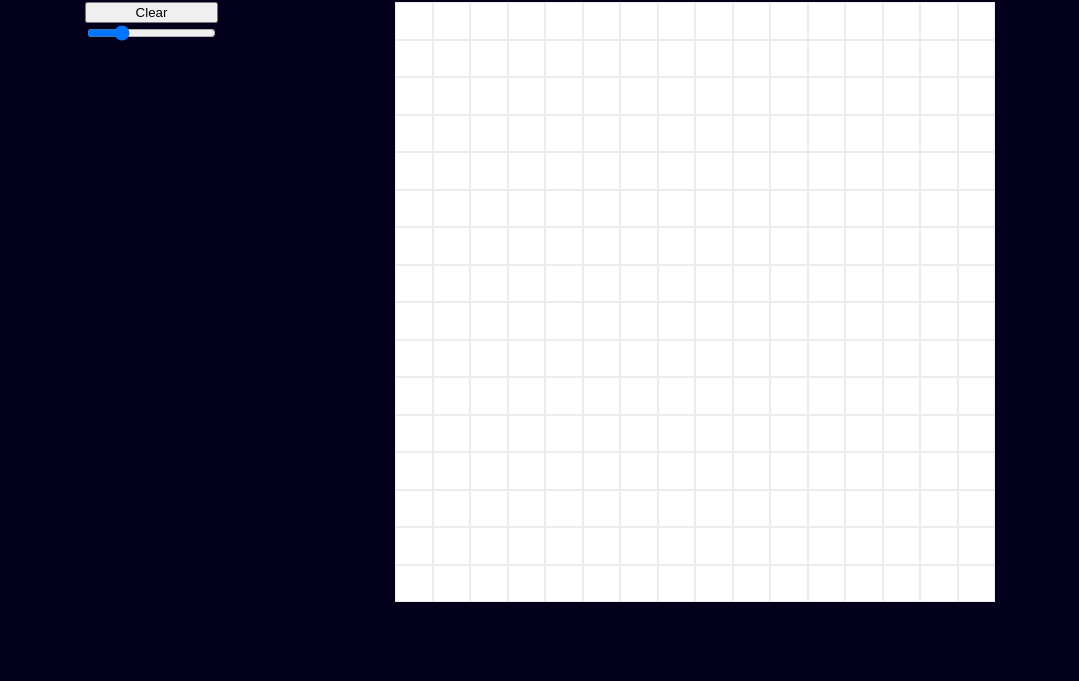
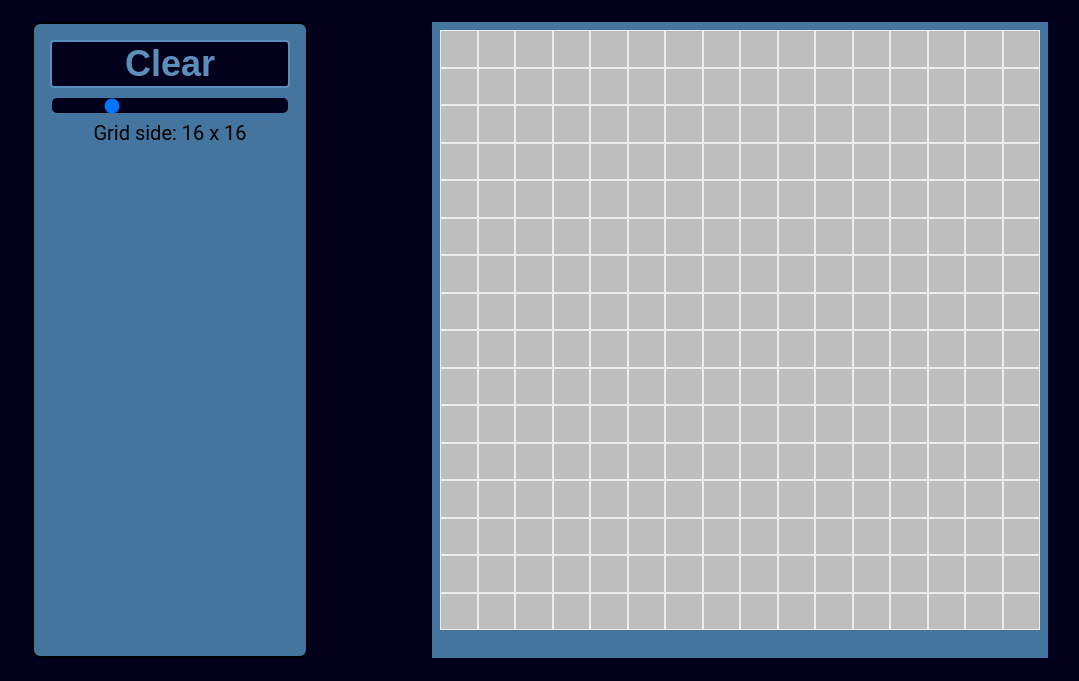
Before and after one commit to hquanvo/etch-a-sketch, a plain HTML site: page index.html in a window 1280 px wide. Shown: the part 119-800 px from the top of the page, without its empty margins (100-1179 px from the left). Drawn offline with Linux system fonts and the light colour scheme.

Commit message:
Add styling for button and slider

```diff
--- a/etch-a-sketch.js
+++ b/etch-a-sketch.js
@@ -1,6 +1,7 @@
 // buttons
 const clearBtn = document.getElementById("clear");
 const slider = document.getElementById("grid-slider");
+const slide_info = document.getElementById("slide-info");
 
 // vars
 let size = slider.value;
@@ -11,6 +12,7 @@ slider.onchange = () => {
     size = slider.value;
     resetGrid();
 }
+slider.oninput = () => slide_info.innerHTML = "Grid size: " + slider.value + " x " + slider.value;
 
 
 // Creates the canvas grid that contains size * size grid element
--- a/index.html
+++ b/index.html
@@ -9,14 +9,17 @@
 </head>
 <body>
     <h1 class = "top-heading"> ETCH-A-SKETCH</h1>
-    <div id = "container">
+    <div class = "container">
         <div id = "button-container">
             <button id = "clear">Clear</button>
             <div class = "slide-container">
                 <input type = "range" min = "1" max = "64" value = "16" id = "grid-slider">
+                <div id = "slide-info">Grid side: 16 x 16</div>
             </div>
         </div>
-        <div id = "canvas"></div>
+        <div class = "canvas-container">
+            <div id = "canvas"></div>
+        </div>
     </div>
 </body>
 </html>
--- a/styles.css
+++ b/styles.css
@@ -2,27 +2,66 @@ body {
     background-color: #03001C;
     font-family: roboto, 'Times New Roman', Times, serif;
 }
+
+button {
+    background-color: #03001C;
+    color: #5B8FB9;
+    border: solid 2px;
+    border-radius: 4px;
+    font-size: 36px;
+    font-weight: bold;
+    padding-left: 8px;
+    padding-right: 8px;
+}
+
 #canvas {
-    background-color: white;
+    background-color: #bebebe;
     width: 600px;
     height: 600px;
     display: flex;
     flex-wrap: wrap;
 }
 
-#container {
+.container {
     display: flex;
     justify-content: space-evenly;
+}
+
+.canvas-container {
+    padding: 8px;
+    background-color: #43759E;
 }
 
 #button-container {
     display: flex;
     flex-direction: column;
+    border: solid 2px;
+    border-radius: 8px;
+    height: 600px;
+    width: 240px;
+    padding: 16px;
+    background-color: #43759E;
+    gap: 8px;
+}
+
+#grid-slider {
+    -webkit-appearance: none;
+    appearance: none;
+    width: 236px;
+    height: 15px;
+    background:  #03001C;
+    border-radius: 5px;
+}
+
+#slide-info {
+    font-size: 20px;
+    padding: 4px;
+    text-align: center;
 }
 
 .top-heading {
     color: #5B8FB9;
     background-color: #03001C;
-    font-size: 48px;
+    font-size: 56px;
     text-align: center;
 }
```
